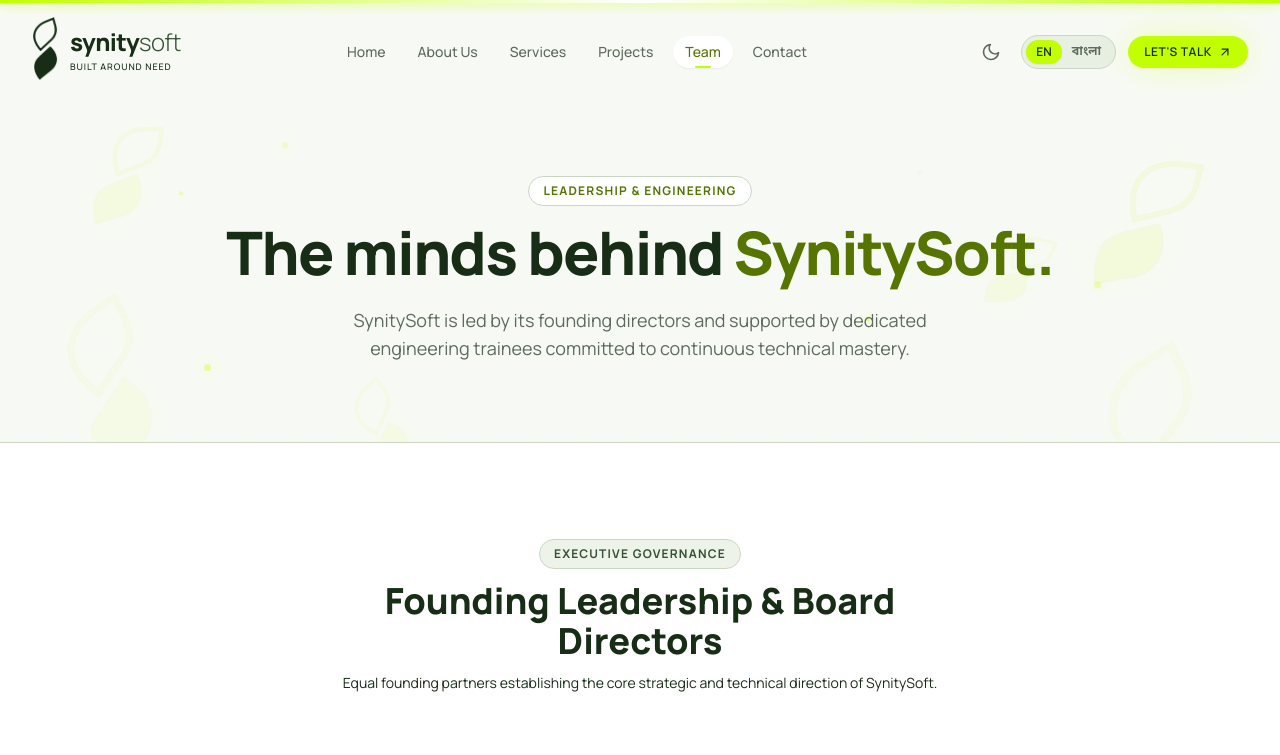
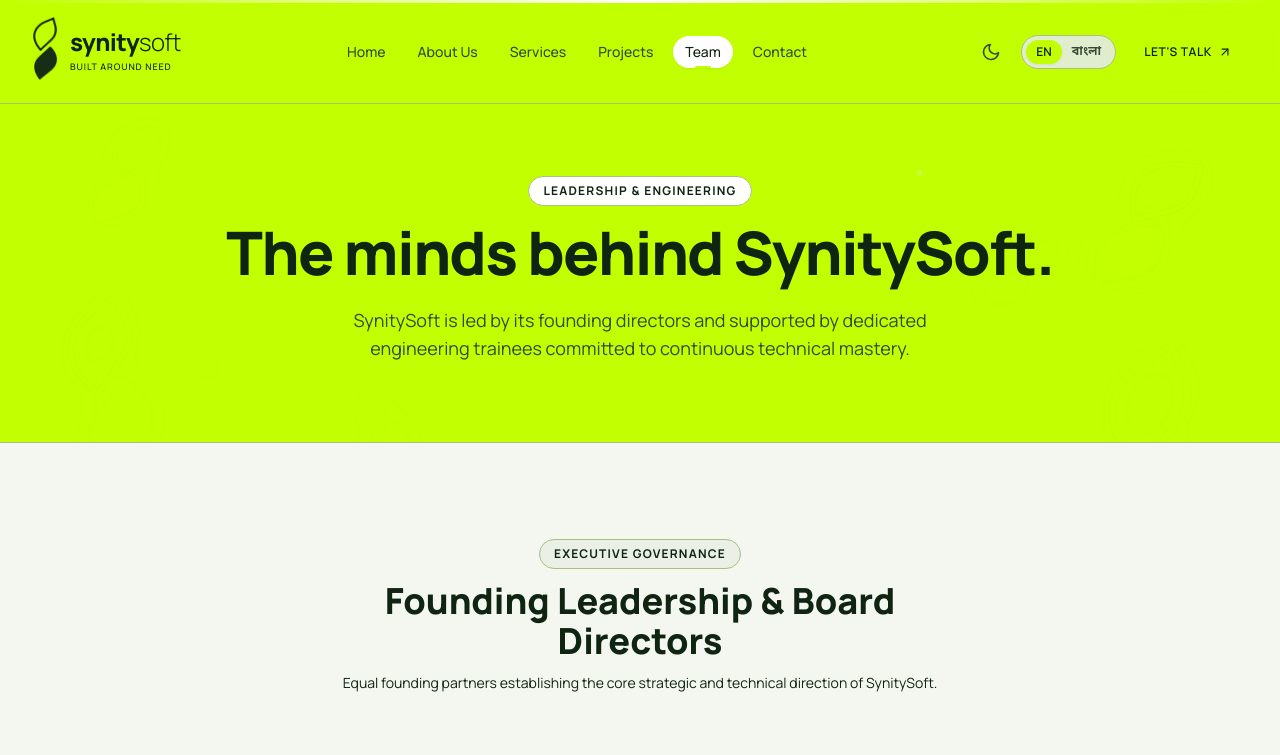
Before and after one commit to Synity-Soft/SynitySoft-Website, a Next.js app in the folder frontend/: page /team in a window 1280 px wide. Shown: the top 755 px of the page. Built offline with nearby package versions, Linux system fonts and the light colour scheme.

Commit message:
feat: update light theme styles for improved readability and accessibility

```diff
--- a/frontend/app/globals.css
+++ b/frontend/app/globals.css
@@ -76,32 +76,39 @@ body {
   transition: background-color 220ms ease, color 220ms ease;
 }
 
-/* Light theme: invert the fixed dark surfaces while preserving brand accents. */
-html.light {
-  background-color: #F7FAF4;
-  color: #172D16;
+html {
+  background-color: var(--brand-primary);
+  color: var(--text-primary);
 }
 
-html.light body,
-html.light .bg-brand-forest {
-  background-color: #F7FAF4;
+body {
+  background-color: var(--brand-primary);
+  color: var(--text-primary);
 }
 
-html.light header,
-html.light header .bg-brand-forest,
-html.light .bg-brand-forest\/90,
-html.light .bg-brand-forest\/60,
-html.light .bg-brand-forest\/80,
-html.light .bg-brand-forest\/50 {
-  background-color: rgba(247, 250, 244, 0.96);
+/* Light surfaces preserve intentional hierarchy instead of globally inverting text. */
+html.light {
+  background-color: #F4F7EF;
+  color: var(--text-primary);
+}
+
+html.light body {
+  background-color: #F4F7EF;
+  color: var(--text-primary);
+}
+
+html.light .bg-brand-forest {
+  background-color: #C2FF00;
+  color: #0F2411;
 }
 
 html.light .bg-brand-offwhite {
-  background-color: #FFFFFF;
+  background-color: #F4F7EF;
 }
 
 html.light .bg-brand-dark {
-  background-color: #EEF3EA;
+  background-color: #0F2411;
+  color: #F4F7EF;
 }
 
 html.light .bg-brand-surface,
@@ -110,15 +117,16 @@ html.light .bg-brand-surface\/70,
 html.light .bg-brand-surface\/60,
 html.light .bg-brand-surface\/50,
 html.light .bg-brand-surface\/30 {
-  background-color: #E8EFE3;
+  background-color: #E0EDCF;
 }
 
 html.light .bg-brand-lightgreen,
 html.light .bg-brand-lightgreen\/60,
 html.light .bg-brand-lightgreen\/50,
 html.light .bg-brand-lightgreen\/40,
-html.light .bg-brand-lightgreen\/30 {
-  background-color: #EDF3E8;
+html.light .bg-brand-lightgreen\/30,
+html.light .bg-brand-lightgreen\/20 {
+  background-color: #EAF0E5;
 }
 
 html.light .bg-white,
@@ -129,26 +137,34 @@ html.light .bg-white\/10 {
 
 html.light .text-white,
 html.light .text-brand-offwhite {
-  color: #172D16;
+  color: #0F2411;
 }
 
 html.light .text-brand-forest,
-html.light .text-brand-dark {
-  color: #172D16;
-}
-
-html.light .text-brand-surface {
-  color: #355136;
+html.light .text-brand-dark,
+html.light .text-brand-surface,
+html.light .text-brand-gray-900,
+html.light .text-brand-gray-800,
+html.light .text-brand-gray-700,
+html.light .text-brand-gray-600 {
+  color: #0F2411;
 }
 
 html.light .text-brand-gray-200,
 html.light .text-brand-gray-300,
-html.light .text-brand-gray-400 {
-  color: #5E6B5C;
+html.light .text-brand-gray-400,
+html.light .text-brand-gray-500 {
+  color: #344A32;
 }
 
 html.light .text-brand-lime {
-  color: #557500;
+  color: #0F2411;
+}
+
+html.light .text-brand-lime\/80,
+html.light .text-brand-lime\/70,
+html.light .text-brand-lime\/60 {
+  color: #344A32;
 }
 
 html.light .border-brand-border,
@@ -156,7 +172,7 @@ html.light .border-brand-border\/80,
 html.light .border-brand-border\/60,
 html.light .border-brand-border\/50,
 html.light .border-brand-border\/40 {
-  border-color: #CBD7C5;
+  border-color: #A9C17D;
 }
 
 html.light .border-brand-surface\/20,
@@ -166,23 +182,58 @@ html.light .border-brand-surface\/30,
 html.light .border-brand-surface\/50,
 html.light .border-brand-surface\/60,
 html.light .border-brand-surface\/80 {
-  border-color: #CBD7C5;
+  border-color: #A9C17D;
 }
 
-html.light .hover\:text-white:hover,
-html.light .hover\:bg-white\/5:hover,
-html.light .hover\:bg-white\/10:hover {
-  color: #172D16;
+html.light header {
+  background-color: rgba(194, 255, 0, 0.96);
+  color: #0F2411;
+  border-bottom-color: #A9C17D;
 }
 
-html.dark {
-  background-color: #172D16;
-  color: #F4F7EF;
+html.light header .text-brand-gray-200,
+html.light header .text-brand-gray-300,
+html.light header .text-brand-gray-400,
+html.light header .hover\:text-white:hover,
+html.light header .text-white {
+  color: #344A32;
 }
 
-html.dark body {
-  background-color: #172D16;
-  color: #F4F7EF;
+html.light header .text-brand-lime {
+  color: #0F2411;
+}
+
+html.light input,
+html.light textarea,
+html.light select {
+  background-color: #F4F7EF;
+  color: #0F2411;
+  border-color: #A9C17D;
+  caret-color: #0F2411;
+}
+
+html.light input::placeholder,
+html.light textarea::placeholder {
+  color: #52684F;
+  opacity: 1;
+}
+
+html.light input:disabled,
+html.light textarea:disabled,
+html.light select:disabled,
+html.light button:disabled {
+  opacity: 0.55;
+  cursor: not-allowed;
+}
+
+html.light :focus-visible {
+  outline: 3px solid #0F2411;
+  outline-offset: 3px;
+}
+
+html.dark :focus-visible {
+  outline: 3px solid #C7FF00;
+  outline-offset: 3px;
 }
 
 /* Custom selection */
```
